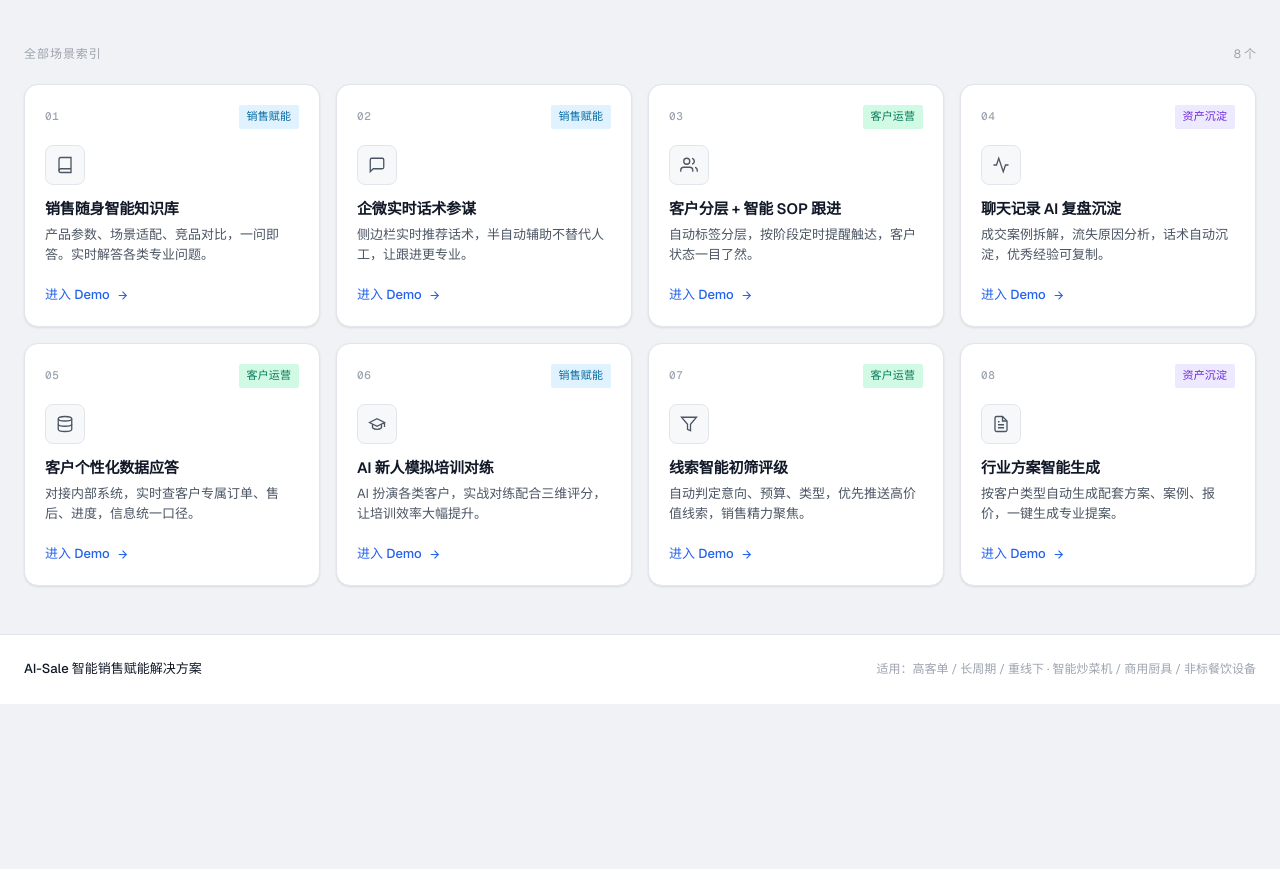
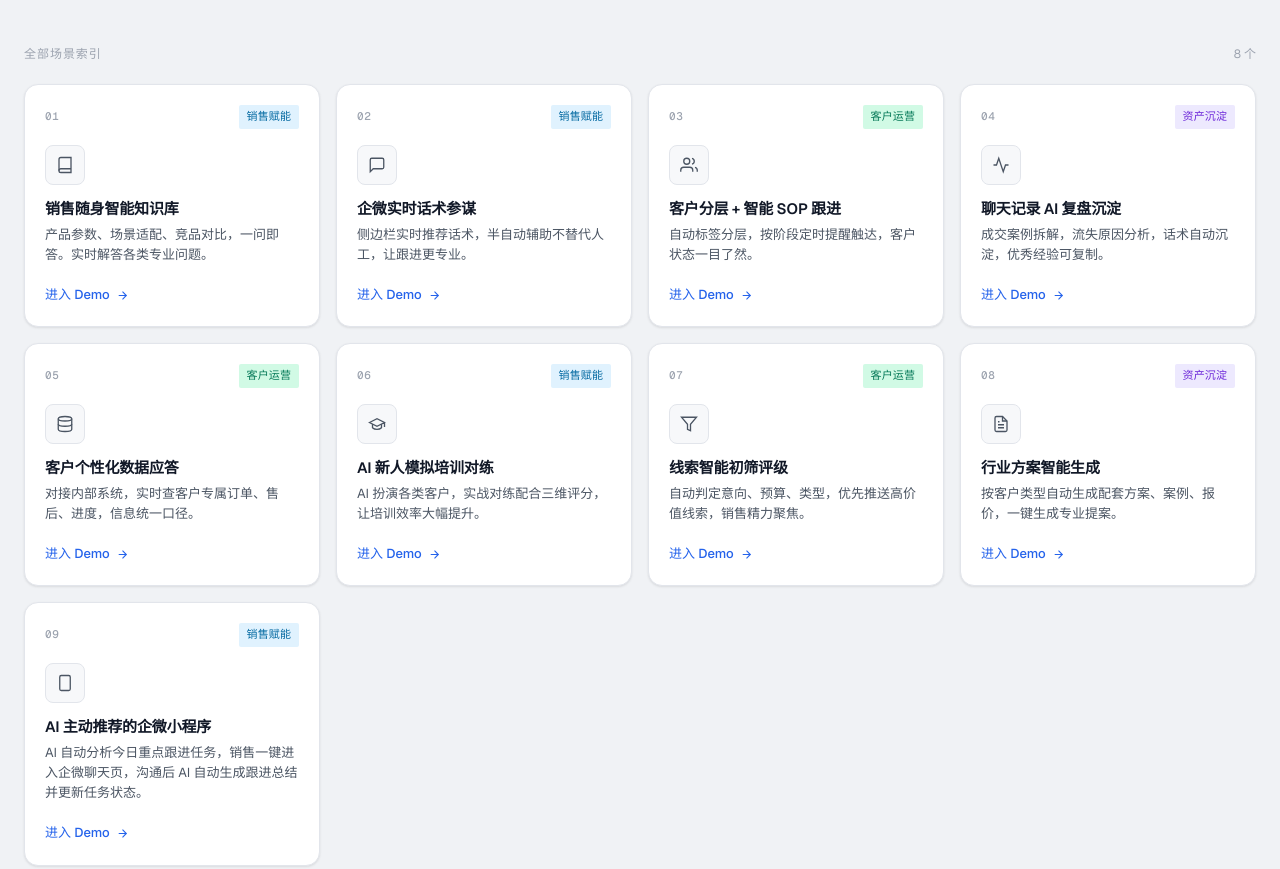
Before and after one commit to ttmouse/AI-Sale, a plain HTML site: page index.html in a window 1280 px wide. Shown: the part 3175-4044 px from the top of the page. Before the commit the page ends 3879 px from the top, so only its background shows below. Drawn offline with nearby package versions, Linux system fonts and the light colour scheme.

Commit message:
feat: 首页场景列表加入场景9 - 销售AI助手企微小程序

```diff
--- a/index.html
+++ b/index.html
@@ -228,6 +228,8 @@
         stages: ['lead'], tracks: [] },
       { id: '08', name: '行业方案智能生成', desc: '按客户类型自动生成配套方案、案例、报价，一键生成专业提案。', badge: '资产沉淀', badgeClass: 'asset', icon: 'file', path: 'scenes/scene-8-proposal/index.html',
         stages: ['proposal','deal'], tracks: ['field','review'] },
+      { id: '09', name: 'AI 主动推荐的企微小程序', desc: 'AI 自动分析今日重点跟进任务，销售一键进入企微聊天页，沟通后 AI 自动生成跟进总结并更新任务状态。', badge: '销售赋能', badgeClass: 'sales', icon: 'smartphone', path: 'scenes/scene-9-sales-assistant/index.html',
+        stages: [], tracks: [] },
     ];
 
     /* ============================================================
@@ -303,7 +305,8 @@
       database: '<svg viewBox="0 0 24 24"><ellipse cx="12" cy="5" rx="9" ry="3"/><path d="M21 12c0 1.66-4 3-9 3s-9-1.34-9-3"/><path d="M3 5v14c0 1.66 4 3 9 3s9-1.34 9-3V5"/></svg>',
       graduation: '<svg viewBox="0 0 24 24"><path d="M22 10v6M2 10l10-5 10 5-10 5z"/><path d="M6 12v5c3 3 9 3 12 0v-5"/></svg>',
       filter: '<svg viewBox="0 0 24 24"><polygon points="22 3 2 3 10 12.46 10 19 14 21 14 12.46 22 3"/></svg>',
-      file: '<svg viewBox="0 0 24 24"><path d="M14 2H6a2 2 0 0 0-2 2v16a2 2 0 0 0 2 2h12a2 2 0 0 0 2-2V8z"/><polyline points="14 2 14 8 20 8"/><line x1="16" y1="13" x2="8" y2="13"/><line x1="16" y1="17" x2="8" y2="17"/><polyline points="10 9 9 9 8 9"/></svg>'
+      file: '<svg viewBox="0 0 24 24"><path d="M14 2H6a2 2 0 0 0-2 2v16a2 2 0 0 0 2 2h12a2 2 0 0 0 2-2V8z"/><polyline points="14 2 14 8 20 8"/><line x1="16" y1="13" x2="8" y2="13"/><line x1="16" y1="17" x2="8" y2="17"/><polyline points="10 9 9 9 8 9"/></svg>',
+      smartphone: '<svg viewBox="0 0 24 24"><rect x="5" y="2" width="14" height="20" rx="2" ry="2"/><line x1="12" y1="18" x2="12.01" y2="18"/></svg>'
     };
     const arrowIcon = '<svg viewBox="0 0 24 24"><line x1="5" y1="12" x2="19" y2="12"/><polyline points="12 5 19 12 12 19"/></svg>';
 
```
